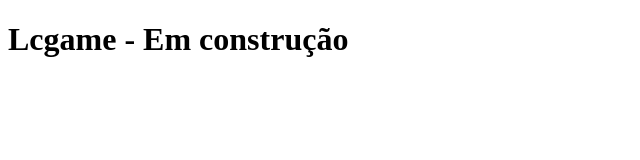
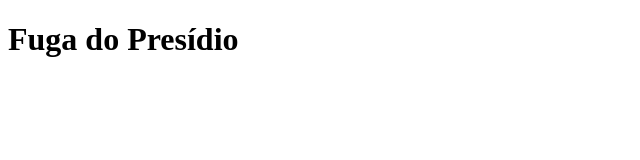
Before and after one commit to lucasoliveira9692-hub/Fuga-do-pres-dio., a plain HTML site: page index.html in a window 1280 px wide. Shown: the whole page, without its empty margins (0-640 px from the left). Drawn offline with Linux system fonts and the light colour scheme.

Commit message:
Update index.html

```diff
--- a/index.html
+++ b/index.html
@@ -1,5 +1,14 @@
 <!DOCTYPE html>
-<html>
-<head><meta charset="UTF-8"><title>Lcgame</title></head>
-<body><h1>Lcgame - Em construção</h1></body>
+<html lang="pt-BR">
+<head>
+    <meta charset="UTF-8">
+    <meta name="viewport" content="width=device-width, initial-scale=1.0">
+    <title>Lcgame - Fuga do Presídio</title>
+    <link rel="manifest" href="manifest.json">
+</head>
+<body>
+    <h1>Fuga do Presídio</h1>
+    <canvas id="gameCanvas" width="400" height="400"></canvas>
+    <script src="jogo.js"></script>
+</body>
 </html>
```
